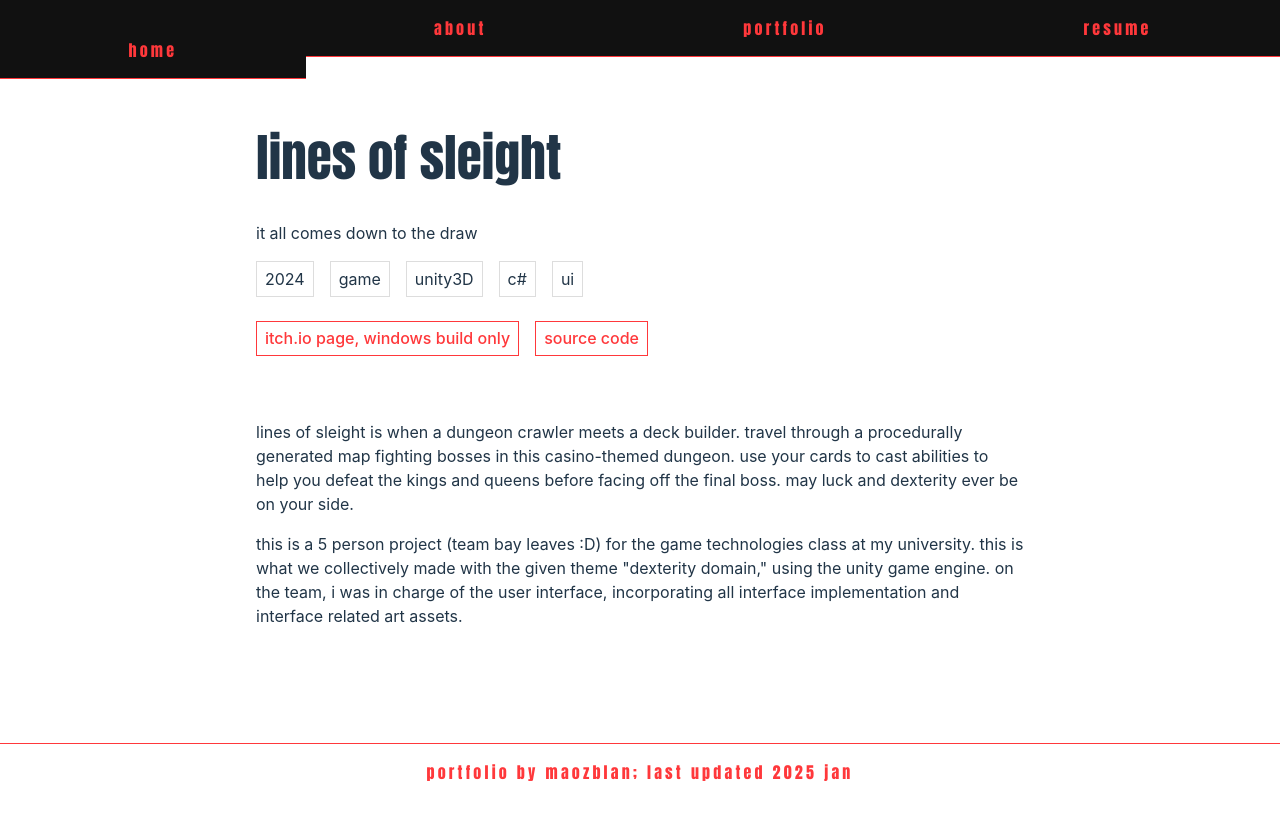
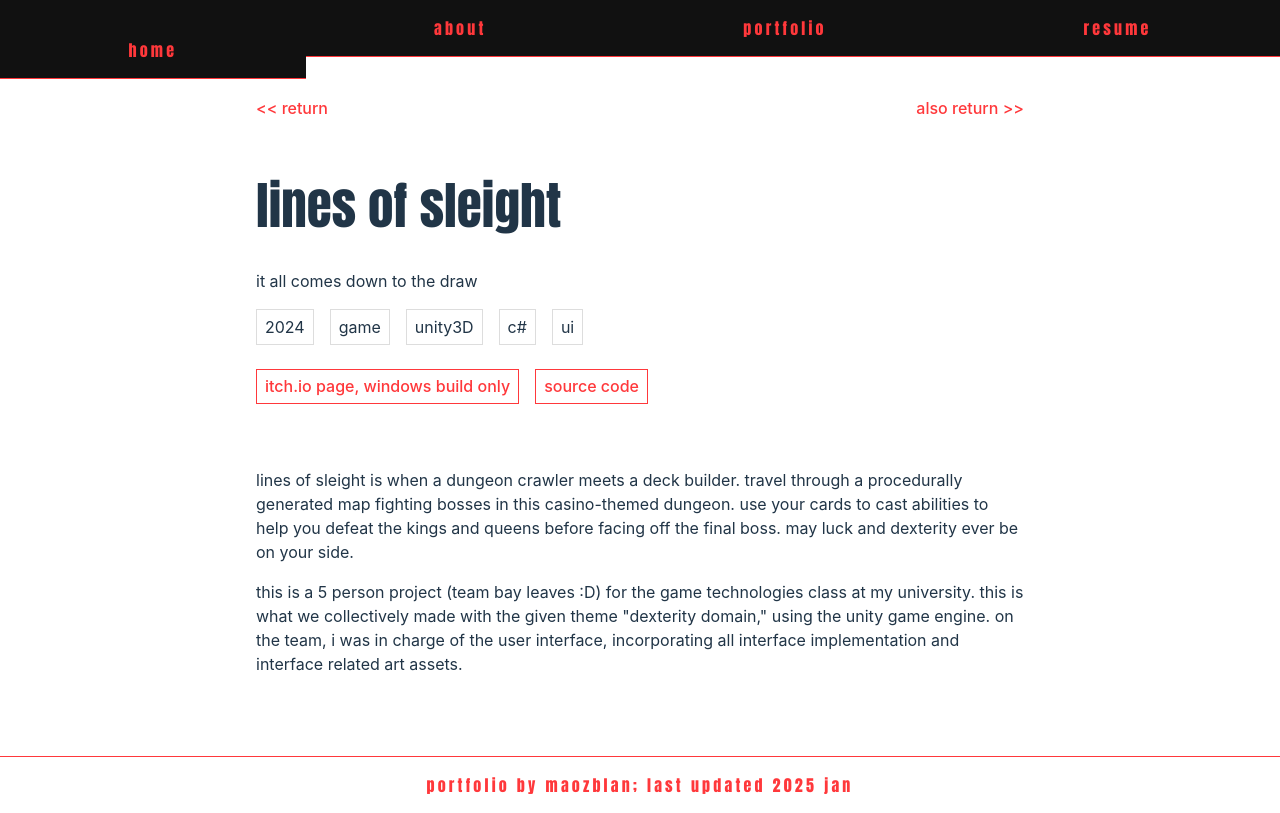
Before and after one commit to maozblan/maozblan.github.io, a SvelteKit app: page /portfolio/linesOfSleight in a window 1280 px wide. Built offline with nearby package versions, Linux system fonts and the light colour scheme.

Commit message:
unified layout for portfolio

```diff
--- /dev/null
+++ b/src/routes/portfolio/+layout.svelte
@@ -0,0 +1,67 @@
+<script lang="ts">
+  import { page } from "$app/state";
+  import { portfolio } from "./portfolio";
+  import { get } from "svelte/store";
+  let { children } = $props();
+
+  // crop to get item key
+  function crop(url: string): string | undefined {
+    const prefix = "/portfolio";
+    if (url.startsWith(prefix)) {
+      return url.slice(prefix.length + 1);
+    }
+    return url;
+  }
+
+  let current = $state(crop(page.url.pathname) ?? "");
+  let ind = $state(-1);
+</script>
+
+{#if page.url.pathname === "/portfolio"}
+  <h1>porfolio :)</h1>
+
+  <div id="portfolio-pieces">
+    {#each Object.keys(portfolio) as item}
+      <div class="block">
+        <a
+          href="/portfolio/{item}"
+          onclick={() => {
+            current = item;
+            ind = Object.keys(portfolio).indexOf(item);
+          }}>{portfolio[item].title}</a
+        >
+      </div>
+    {/each}
+  </div>
+{:else}
+  <nav class="row">
+    <a href="/portfolio">{`<< return`}</a>
+    <a href="/portfolio" style="margin-left: auto;">{`also return >>`}</a>
+  </nav>
+
+  <br />
+
+  <div class="fishfolio">
+    <h1>{portfolio[current].title}</h1>
+
+    <p>{portfolio[current].tagline}</p>
+    <div class="fishfolio-tags row">
+      <div>{portfolio[current].year}</div>
+      {#each portfolio[current].tags as tag}
+        <div>{tag}</div>
+      {/each}
+    </div>
+
+    <br />
+
+    <div class="fishfolio-links row">
+      {#each portfolio[current].links as link}
+        <a href={link.href} target="_blank">{link.text}</a>
+      {/each}
+    </div>
+
+    <br />
+
+    {@render children()}
+  </div>
+{/if}
--- a/src/routes/portfolio/linesOfSleight/+page.svelte
+++ b/src/routes/portfolio/linesOfSleight/+page.svelte
@@ -1,29 +1,5 @@
 <script lang="ts">
-  import { portfolio } from "../portfolio";
-  const item = "linesOfSleight";
 </script>
-
-<div class="fishfolio">
-  <h1>{portfolio[item].title}</h1>
-
-  <p>it all comes down to the draw</p>
-  <div class="fishfolio-tags row">
-    <div>{portfolio[item].year}</div>
-    {#each portfolio[item].tags as tag}
-      <div>{tag}</div>
-    {/each}
-  </div>
-
-  <br />
-
-  <div class="fishfolio-links row">
-    <a href="https://violets321.itch.io/line-of-sleight" target="_blank"
-      >itch.io page, windows build only</a
-    >
-    <a href="https://github.com/AKris0090/DexDomain" target="_blank">source code</a>
-  </div>
-
-  <br />
 
 <!-- embed video -->
 
@@ -39,9 +15,9 @@
 
 <p>
   this is a 5 person project (team bay leaves :D) for the game technologies
-    class at my university. this is what we collectively made with the given
-    theme "dexterity domain," using the unity game engine. on the team, i was in
-    charge of the user interface, incorporating all interface implementation and
+  class at my university. this is what we collectively made with the given theme
+  "dexterity domain," using the unity game engine. on the team, i was in charge
+  of the user interface, incorporating all interface implementation and
   interface related art assets.
 </p>
 
@@ -50,4 +26,3 @@
 <!-- talk about personal contributions with screenshots -->
 
 <br />
-</div>
--- a/src/routes/portfolio/portfolio.ts
+++ b/src/routes/portfolio/portfolio.ts
@@ -21,28 +21,48 @@ export const portfolio: { [key: string]: Project} = {
   scaramuccia: {
     title: "scaramuccia",
     year: 2025,
-    icon: "",
+    icon: "try, but the screen cannot save you",
     tags: ["art", "desktop"],
     tagline: "try, but the screen cannot save you",
     links: [
+      {
+        href: "https://steamcommunity.com/sharedfiles/filedetails/?id=3403015347",
+        text: "steam wallpaper engine entry",
+      },
     ],
   },
   coffeeForTheGone: {
     title: "coffee for the gone",
     year: 2024,
-    icon: "",
-    tags: ["game", "Typescript"],
-    tagline: "",
+    icon: "it all comes down to the draw",
+    tags: ["game", "Typescript", "HTML5"],
+    tagline: "why don't we chill over a cup of otherworldly coffee",
     links: [
+      {
+        href: "https://maozblan.github.io/cmpm-121-demo-1",
+        text: "play in browser",
+      },
+      {
+        href: "https://github.com/maozblan/cmpm-121-demo-1",
+        text: "source code",
+      },
     ],
   },
   linesOfSleight: {
     title: "lines of sleight",
     year: 2024,
-    icon: "",
+    icon: "it all comes down to the draw",
     tags: ["game", "unity3D", "c#", "ui"],
-    tagline: "",
+    tagline: "it all comes down to the draw",
     links: [
+      {
+        href: "https://violets321.itch.io/line-of-sleight",
+        text: "itch.io page, windows build only",
+      },
+      {
+        href: "https://github.com/AKris0090/DexDomain",
+        text: "source code",
+      },
     ],
   },
   smokescreenAndMirrors: {
@@ -50,10 +70,16 @@ export const portfolio: { [key: string]: Project} = {
     year: 2024,
     icon: "",
     tags: ["game", "javascript", "phaser"],
-    tagline: "",
+    tagline: "meow meow meow, pew pew pew",
     links: [
+      {
+        href: "https://maozblan.github.io/smokescreen-and-mirrors/",
+        text: "play in browser",
+      },
+      {
+        href: "https://github.com/maozblan/smokescreen-and-mirrors",
+        text: "source code",
+      },
     ],
   },
 }
-
-export const current: Writable<string> = writable("");
```
Also changed, not shown: src/routes/portfolio/+page.svelte (deleted, +0 -13 lines), src/routes/portfolio/coffeeForTheGone/+page.svelte (+3 -30 lines), src/routes/portfolio/fireworks/+page.svelte (+2 -35 lines), src/routes/portfolio/scaramuccia/+page.svelte (+6 -27 lines), src/routes/portfolio/smokescreenAndMirrors/+page.svelte (+0 -29 lines). Lines whose indentation alone changed are shown as unchanged.
